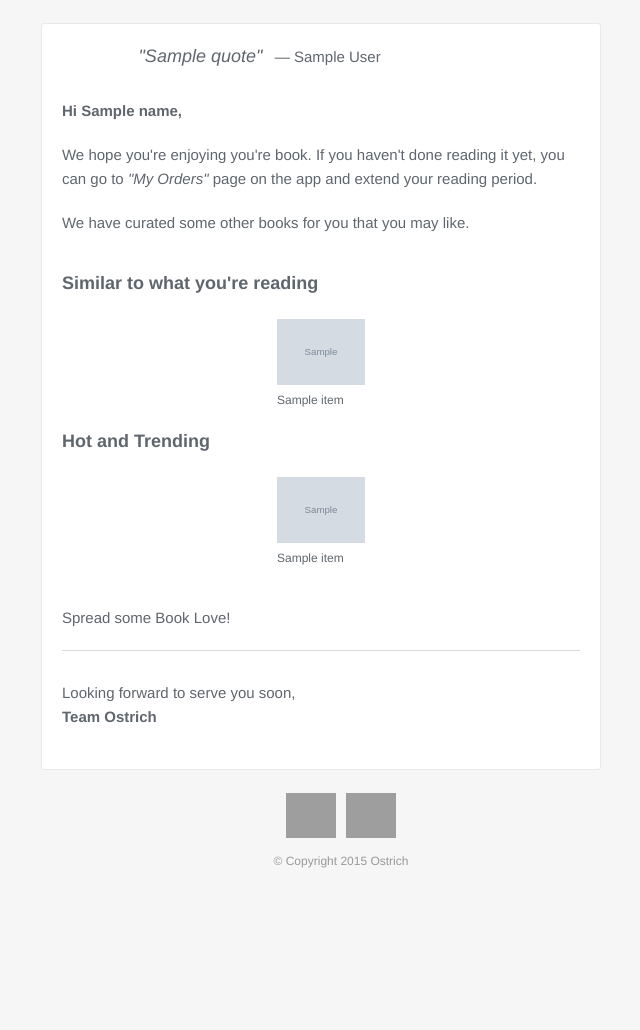
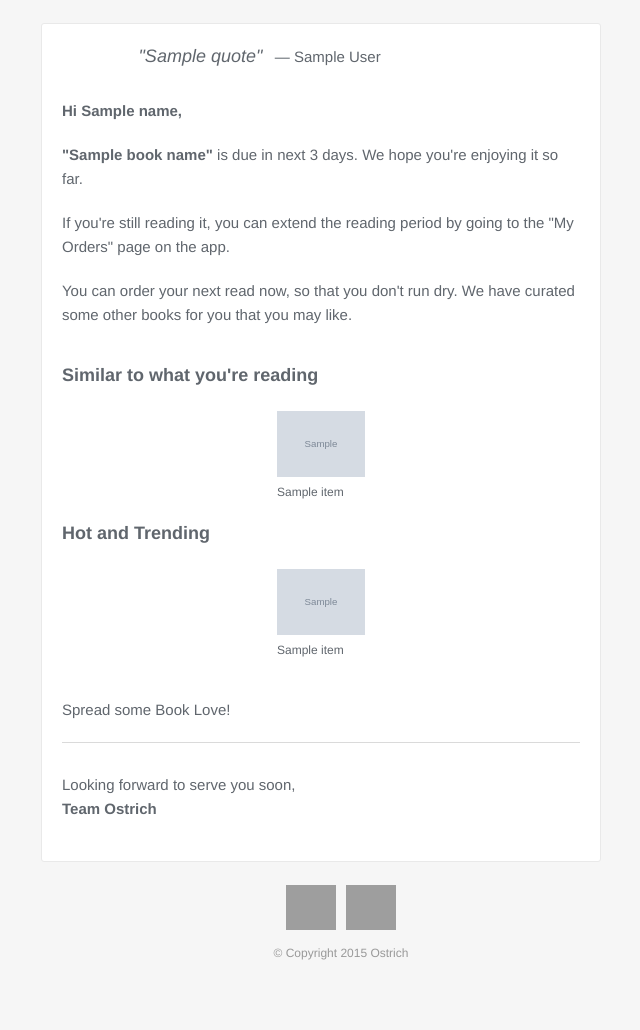
Before and after one commit to anantzoid/Ostrich, a Flask app: template app/templates/mailers/extend_order.html in a window 1280 px wide. Shown: the whole page, without its empty margins (319-959 px from the left). Before the commit the page ends 868 px from the top, so only its background shows below. Run offline with Flask 2, Linux system fonts and the light colour scheme; the template is opened without the code that fills it: most values are stand-ins (such as "Sample title", 1, 10 or a date in 2020); grey boxes marked "Sample" are stand-in pictures; parts of the project's set-up code (start-up, migrations or seed data) failed here and were passed over; grey boxes are pictures that could not be loaded.

Commit message:
extend order mail change

```diff
--- a/app/scripts/upsell_email.py
+++ b/app/scripts/upsell_email.py
@@ -37,6 +37,7 @@ def upsellEmail(order_id):
     data = {
             "user": User(order_info['user_id']),
             "items": items[:4],
+            "book_name": order_info["item"]["item_name"],
             "curated_items": curated_items,
             "quote": quote,
             "quote_author": quote_author
--- a/app/templates/mailers/extend_order.html
+++ b/app/templates/mailers/extend_order.html
@@ -324,12 +324,17 @@ font-size: 14px;
                                 </tr>
                                 <tr>
                                     <td class="content-block">
-                                        We hope you're enjoying you're book. If you haven't done reading it yet, you can go to <i>"My Orders"</i> page on the app and extend your reading period.
+                                        <b>"{{ book_name }}"</b> is due in next 3 days. We hope you're enjoying it so far.
                                     </td>
                                 </tr>
                                 <tr>
                                     <td class="content-block">
-                                        We have curated some other books for you that you may like.
+                                        If you're still reading it, you can extend the reading period by going to the "My Orders" page on the app.
+                                    </td>
+                                </tr>
+                                <tr>
+                                    <td class="content-block">
+                                        You can order your next read now, so that you don't run dry. We have curated some other books for you that you may like.
                                     </td>
                                 </tr>
                                 <tr>
```
